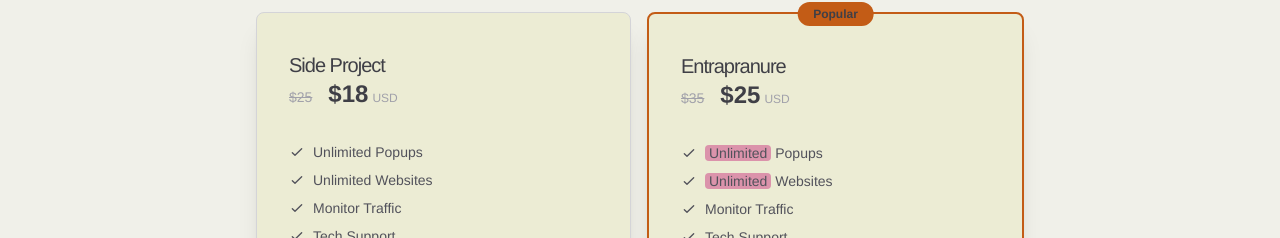
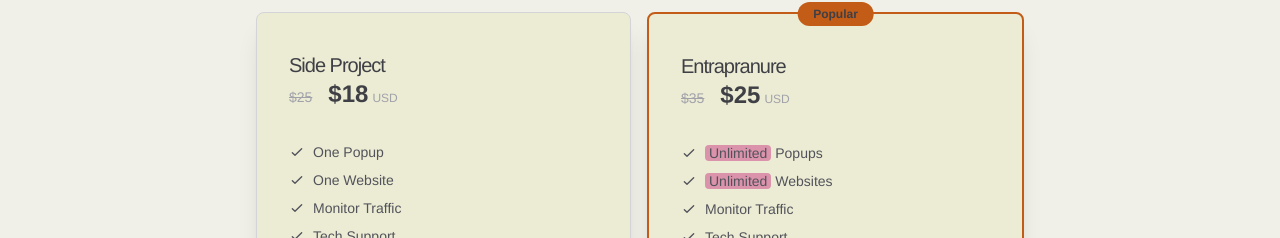
Before and after one commit to JustinCasler/SellMoreLandingPage, a Next.js app: page / in a window 1280 px wide. Shown: the part 2940-3178 px from the top of the page. Built offline with nearby package versions, Linux system fonts and the light colour scheme; a web font is replaced by a local one.

Commit message:
fix prixing copy

```diff
--- a/src/sections/Pricing.tsx
+++ b/src/sections/Pricing.tsx
@@ -121,8 +121,8 @@ export const Pricing = () => {
           oldPrice="$25"
           price="$18"
           features={[
-            "Unlimited Popups",
-            "Unlimited Websites",
+            "One Popup",
+            "One Website",
             "Monitor Traffic",
             "Tech Support",
           ]}
```
